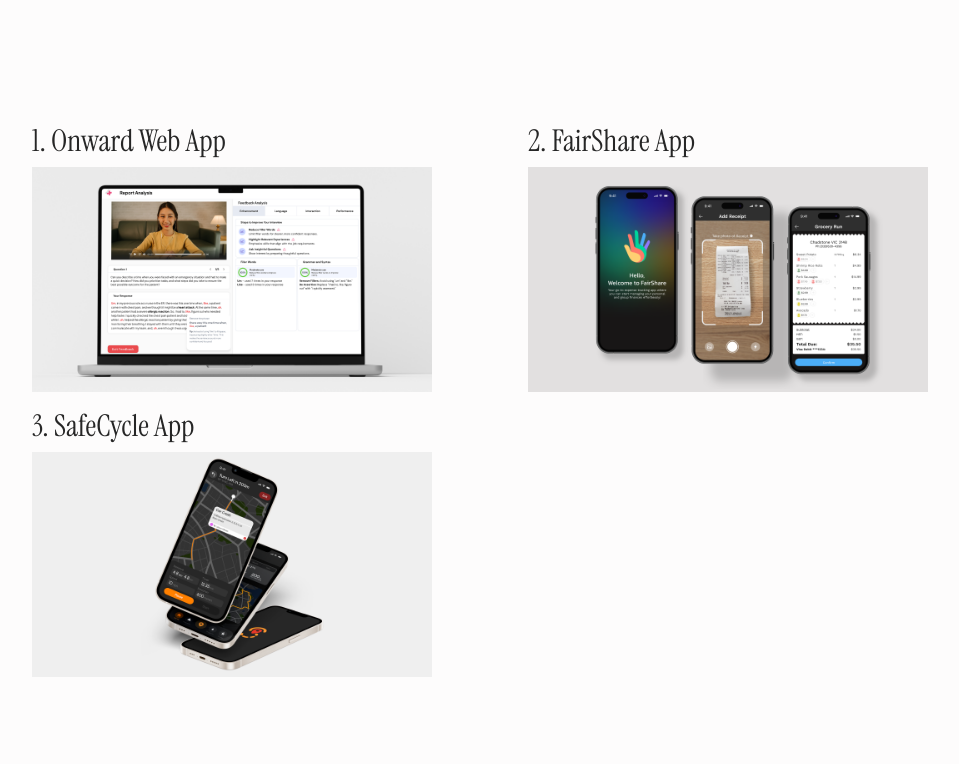
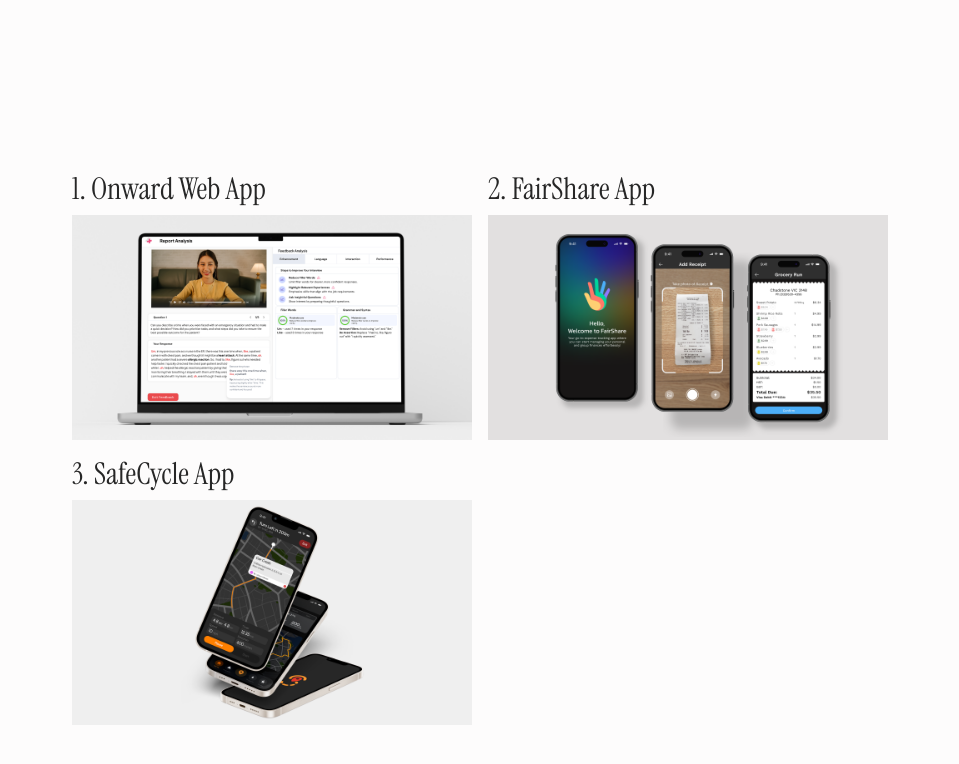
Before and after one commit to neapieroelie/portfolio, a Next.js app: page /projects in a window 1280 px wide. Shown: the top 764 px of the page, without its empty margins (160-1119 px from the left). Built offline with nearby package versions, Linux system fonts and the light colour scheme.

Commit message:
updating

```diff
--- a/src/app/components/ProjectComponent.jsx
+++ b/src/app/components/ProjectComponent.jsx
@@ -6,7 +6,7 @@
         <>
         <div>
             <Link href={link}>
-                <div className=" flex flex-col md:gap-1 lg:gap-2 px-5 md:px-10">
+                <div className=" flex flex-col md:gap-1 lg:gap-2">
                     <p className="
                         base: font-instrument  font-medium tracking-normal leading-6 text-neutral-800
                         sm: text-xl
--- a/src/app/projects/page.js
+++ b/src/app/projects/page.js
@@ -42,11 +42,11 @@
                 {/* Main Content */}
                 <div className="
                 base: w-full flex z-0 justify-center items-center snap-start
-                sm: h-full
+                sm: h-auto
                 md: md:h-dvh
                 lg: lg:h-dvh">
                     <div className="
-                      base: grid
+                      base: grid gap-1 px-5 pt-[6rem]
                       sm: grid-cols-1
                       md: md:grid-cols-2 md:gap-3
                       lg: lg:grid-cols-2 lg:gap-4
```
